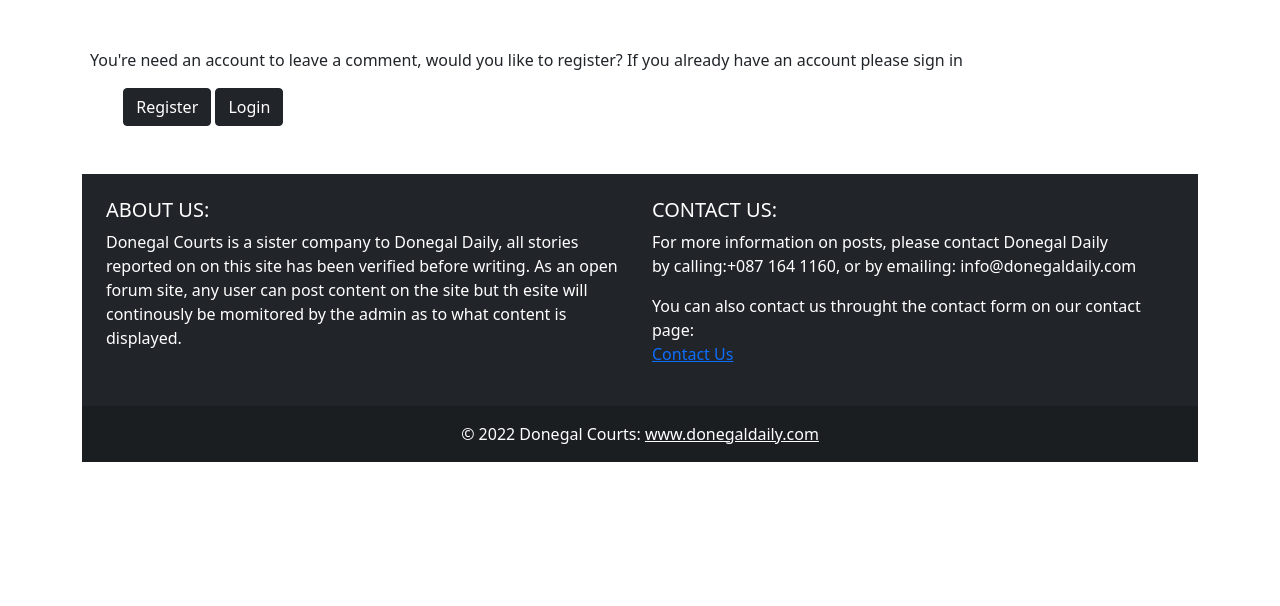
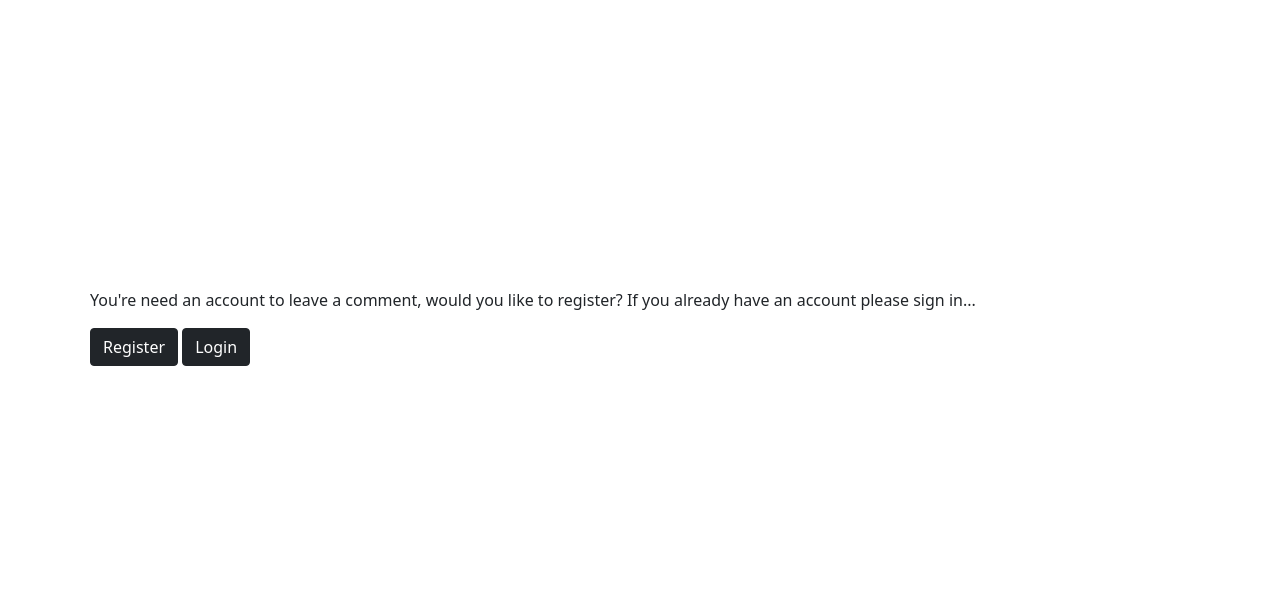
Before and after one commit to MeganNyhan/CI_PP4_Donegal_Courts, a Django app: template templates/add_comment.html in a window 1280 px wide. Shown: the part 76-682 px from the top of the page. Before the commit the page ends 538 px from the top, so only its background shows below. Run offline with Django 3.2, Linux system fonts and the light colour scheme; the template is opened without the code that fills it, so the values that code supplies are empty; some libraries are stand-ins or nearby versions.

Commit message:
verify comment section form works

```diff
--- a/templates/add_comment.html
+++ b/templates/add_comment.html
@@ -19,16 +19,26 @@
                     <button class="btn btn-dark">Add Comment</button>
                 </div>
 <!-- End Comment form -->
-        </div>
             {% else %}
 <!-- Sign-in for users who aren't authenticated -->
-            <p> You're need an account to leave a comment, would you like to register? If you already have an account please sign in</p>
-            <div class="button">
-                <a class="btn btn-dark " href="{% url 'register' %}">Register</a>
-                <a class="btn btn-dark " href="{% url 'login' %}">Login</a>
-            </div>
+            <br/><br/>
+            <br/><br/>
+            <br/><br/>
+            <br/><br/>
+            <br/><br/>
+                <p> You're need an account to leave a comment, would you like to register? If you already have an account please sign in...</p>
+                <div class="button-center">
+                    <a class="btn btn-dark " href="{% url 'register' %}">Register</a>
+                    <a class="btn btn-dark " href="{% url 'login' %}">Login</a>
+                </div>
+            <br/><br/>
+            <br/><br/>
+            <br/><br/>
+            <br/><br/>
+            <br/>
         {% endif %}
 <!--End Sign-in for users who aren't authenticated -->
+        </div>
     </div>
 </div>
 <br/><br/>
```
Also changed, not shown: db.sqlite3.
